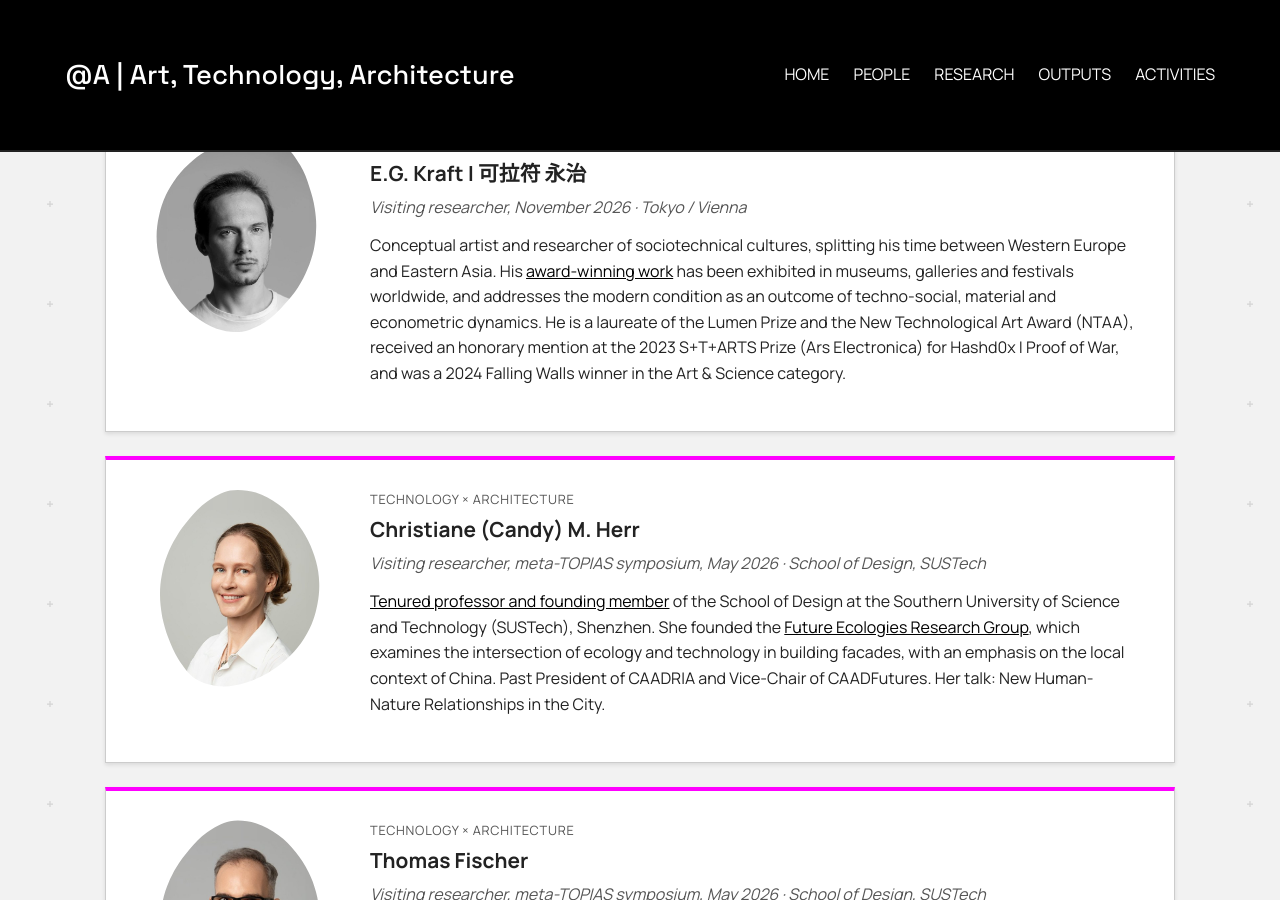
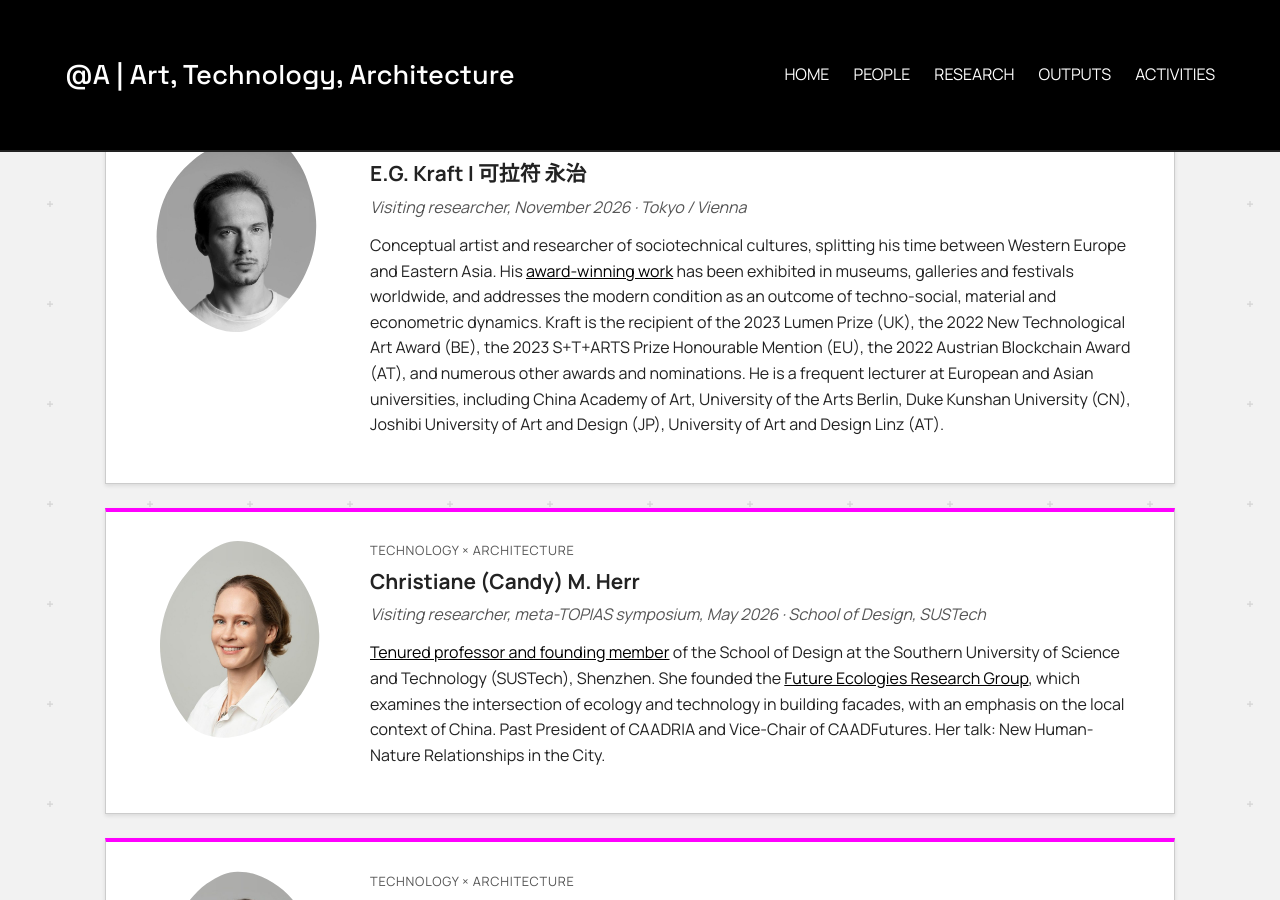
Before and after one commit to anqua/at-a, a Jekyll site: the page built from people.md, in a window 1280 px wide and 900 px high, scrolled down 3446 px. Built offline with Jekyll 4.4.1, drawn with Linux system fonts in a browser that asks for light colours.

Commit message:
Visiting researchers: Kraft's prizes and lecturing, as supplied
Co-Authored-By: Claude Sonnet 5.5 <noreply@anthropic.com>

```diff
--- a/_data/visiting.yml
+++ b/_data/visiting.yml
@@ -10,7 +10,7 @@
   role: Visiting researcher, November 2026
   affiliation: Tokyo / Vienna
   photo: /at-a/assets/images/photo_Kraft_pad.jpg
-  bio: "Conceptual artist and researcher of sociotechnical cultures, splitting his time between Western Europe and Eastern Asia. His <a href='https://kraft.studio' target='_blank' rel='noopener'>award-winning work</a> has been exhibited in museums, galleries and festivals worldwide, and addresses the modern condition as an outcome of techno-social, material and econometric dynamics. He is a laureate of the Lumen Prize and the New Technological Art Award (NTAA), received an honorary mention at the 2023 S+T+ARTS Prize (Ars Electronica) for Hashd0x | Proof of War, and was a 2024 Falling Walls winner in the Art & Science category."
+  bio: "Conceptual artist and researcher of sociotechnical cultures, splitting his time between Western Europe and Eastern Asia. His <a href='https://kraft.studio' target='_blank' rel='noopener'>award-winning work</a> has been exhibited in museums, galleries and festivals worldwide, and addresses the modern condition as an outcome of techno-social, material and econometric dynamics. Kraft is the recipient of the 2023 Lumen Prize (UK), the 2022 New Technological Art Award (BE), the 2023 S+T+ARTS Prize Honourable Mention (EU), the 2022 Austrian Blockchain Award (AT), and numerous other awards and nominations. He is a frequent lecturer at European and Asian universities, including China Academy of Art, University of the Arts Berlin, Duke Kunshan University (CN), Joshibi University of Art and Design (JP), University of Art and Design Linz (AT)."
 
 - name: Christiane (Candy) M. Herr
   area: tech-arch
```
